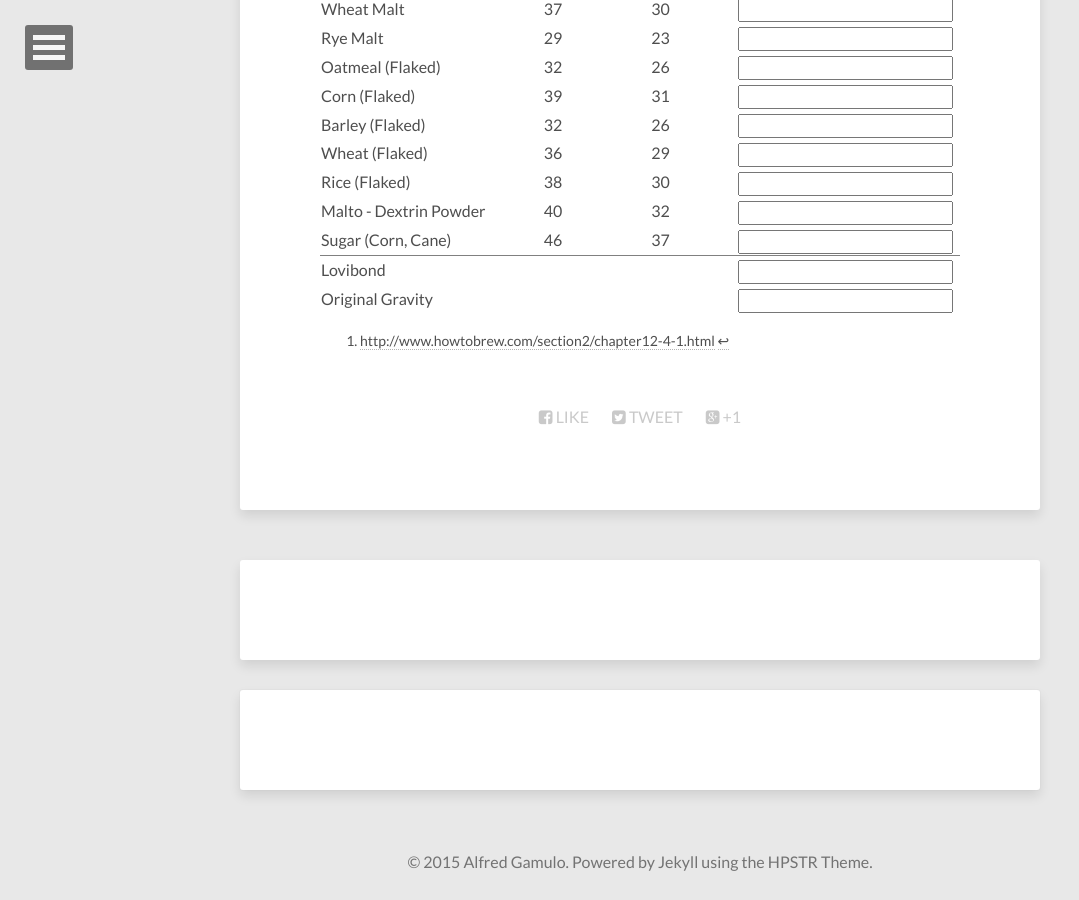
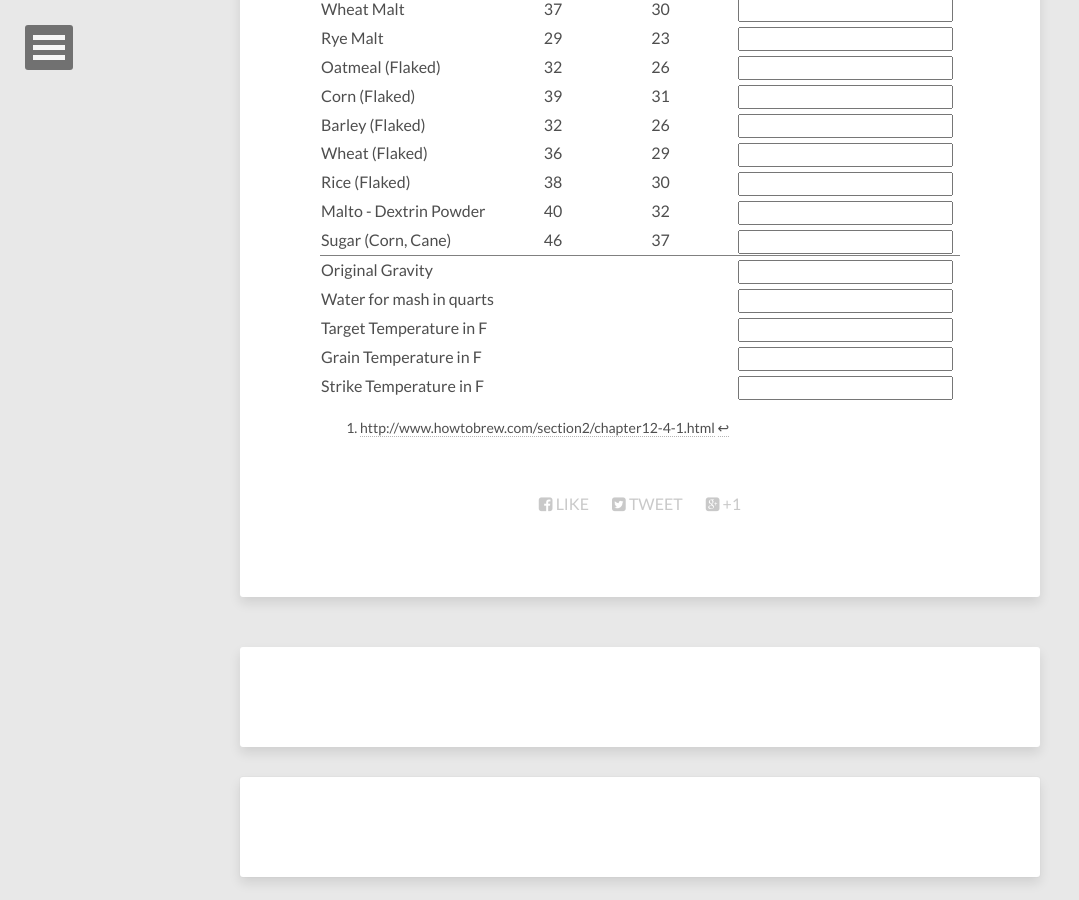
Before and after one commit to alfredgamulo/alfredgamulo.github.io, a Jekyll site: the page built from beer-tools/index.md, in a window 1280 px wide and 900 px high, scrolled down 1164 px. Shown: the whole window, without its empty margins (0-1079 px from the left). Built offline with Jekyll 4.4.1, drawn with Linux system fonts in a browser that asks for light colours; nearby versions of some CDN libraries; comment, search, counter and statistics services are not loaded; some of the changed lines change nothing that is shown.

Commit message:
beer tools added water details

```diff
--- a/beer-tools/index.md
+++ b/beer-tools/index.md
@@ -45,89 +45,130 @@
 
 
 	var total = 0;
+	var weight = 0;
 
+	if(malt1.value!=""){
+		total+= 30 * parseInt(malt1.value) / 5.5;
+		weight+=parseInt(malt1.value);
+	}
+	if(malt2.value!=""){
+		total+= 28 * parseInt(malt2.value) / 5.5;
+		weight+=parseInt(malt2.value);
+	}
+	if(malt3.value!=""){
+		total+= 30 * parseInt(malt3.value) / 5.5;
+		weight+=parseInt(malt3.value);
+	}
+	if(malt4.value!=""){
+		total+= 28 * parseInt(malt4.value) / 5.5;
+		weight+=parseInt(malt4.value);
+	}
+	if(malt5.value!=""){
+		total+= 28 * parseInt(malt5.value) / 5.5;
+		weight+=parseInt(malt5.value);
+	}
+	if(malt6.value!=""){
+		total+= 28 * parseInt(malt6.value) / 5.5;
+		weight+=parseInt(malt6.value);
+	}
+	if(malt7.value!=""){
+		total+= 26 * parseInt(malt7.value) / 5.5;
+		weight+=parseInt(malt7.value);
+	}
+	if(malt8.value!=""){
+		total+= 26 * parseInt(malt8.value) / 5.5;
+		weight+=parseInt(malt8.value);
+	}
+	if(malt9.value!=""){
+		total+= 28 * parseInt(malt9.value) / 5.5;
+		weight+=parseInt(malt9.value);
+	}
+	if(malt10.value!=""){
+		total+= 27 * parseInt(malt10.value) / 5.5;
+		weight+=parseInt(malt10.value);
+	}
+	if(malt11.value!=""){
+		total+= 27 * parseInt(malt11.value) / 5.5;
+		weight+=parseInt(malt11.value);
+	}
+	if(malt12.value!=""){
+		total+= 26 * parseInt(malt12.value) / 5.5;
+		weight+=parseInt(malt12.value);
+	}
+	if(malt13.value!=""){
+		total+= 25 * parseInt(malt13.value) / 5.5;
+		weight+=parseInt(malt13.value);
+	}
+	if(malt14.value!=""){
+		total+= 22 * parseInt(malt14.value) / 5.5;
+		weight+=parseInt(malt14.value);
+	}
+	if(malt15.value!=""){
+		total+= 20 * parseInt(malt15.value) / 5.5;
+		weight+=parseInt(malt15.value);
+	}
+	if(malt16.value!=""){
+		total+= 20 * parseInt(malt16.value) / 5.5;
+		weight+=parseInt(malt16.value);
+	}
+	if(malt17.value!=""){
+		total+= 30 * parseInt(malt17.value) / 5.5;
+		weight+=parseInt(malt17.value);
+	}
+	if(malt18.value!=""){
+		total+= 23 * parseInt(malt18.value) / 5.5;
+		weight+=parseInt(malt18.value);
+	}
+	if(malt19.value!=""){
+		total+= 26 * parseInt(malt19.value) / 5.5;
+		weight+=parseInt(malt19.value);
+	}
+	if(malt20.value!=""){
+		total+= 31 * parseInt(malt20.value) / 5.5;
+		weight+=parseInt(malt20.value);
+	}
+	if(malt21.value!=""){
+		total+= 26 * parseInt(malt21.value) / 5.5;
+		weight+=parseInt(malt21.value);
+	}
+	if(malt22.value!=""){
+		total+= 29 * parseInt(malt22.value) / 5.5;
+		weight+=parseInt(malt22.value);
+	}
+	if(malt23.value!=""){
+		total+= 30 * parseInt(malt23.value) / 5.5;
+		weight+=parseInt(malt23.value);
+	}
+	if(malt24.value!=""){
+		total+= 32 * parseInt(malt24.value) / 5.5;
+		weight+=parseInt(malt24.value);
+	}
+	if(malt25.value!=""){
+		total+= 37 * parseInt(malt25.value) / 5.5;
+		weight+=parseInt(malt25.value);
+	}
 
-if(malt1.value!=""){
-	total+= 30 * parseInt(malt1.value) / 5.5;
-}
-if(malt2.value!=""){
-	total+= 28 * parseInt(malt2.value) / 5.5;
-}
-if(malt3.value!=""){
-	total+= 30 * parseInt(malt3.value) / 5.5;
-}
-if(malt4.value!=""){
-	total+= 28 * parseInt(malt4.value) / 5.5;
-}
-if(malt5.value!=""){
-	total+= 28 * parseInt(malt5.value) / 5.5;
-}
-if(malt6.value!=""){
-	total+= 28 * parseInt(malt6.value) / 5.5;
-}
-if(malt7.value!=""){
-	total+= 26 * parseInt(malt7.value) / 5.5;
-}
-if(malt8.value!=""){
-	total+= 26 * parseInt(malt8.value) / 5.5;
-}
-if(malt9.value!=""){
-	total+= 28 * parseInt(malt9.value) / 5.5;
-}
-if(malt10.value!=""){
-	total+= 27 * parseInt(malt10.value) / 5.5;
-}
-if(malt11.value!=""){
-	total+= 27 * parseInt(malt11.value) / 5.5;
-}
-if(malt12.value!=""){
-	total+= 26 * parseInt(malt12.value) / 5.5;
-}
-if(malt13.value!=""){
-	total+= 25 * parseInt(malt13.value) / 5.5;
-}
-if(malt14.value!=""){
-	total+= 22 * parseInt(malt14.value) / 5.5;
-}
-if(malt15.value!=""){
-	total+= 20 * parseInt(malt15.value) / 5.5;
-}
-if(malt16.value!=""){
-	total+= 20 * parseInt(malt16.value) / 5.5;
-}
-if(malt17.value!=""){
-	total+= 30 * parseInt(malt17.value) / 5.5;
-}
-if(malt18.value!=""){
-	total+= 23 * parseInt(malt18.value) / 5.5;
-}
-if(malt19.value!=""){
-	total+= 26 * parseInt(malt19.value) / 5.5;
-}
-if(malt20.value!=""){
-	total+= 31 * parseInt(malt20.value) / 5.5;
-}
-if(malt21.value!=""){
-	total+= 26 * parseInt(malt21.value) / 5.5;
-}
-if(malt22.value!=""){
-	total+= 29 * parseInt(malt22.value) / 5.5;
-}
-if(malt23.value!=""){
-	total+= 30 * parseInt(malt23.value) / 5.5;
-}
-if(malt24.value!=""){
-	total+= 32 * parseInt(malt24.value) / 5.5;
-}
-if(malt25.value!=""){
-	total+= 37 * parseInt(malt25.value) / 5.5;
-}
+	console.log(weight);
 
+	var total = (1+(total/1000));
+	console.log(total);
 
-var total = (1+(total/1000));
-console.log(total);
-beercalculator.elements["OG"].value=total.toFixed(3);
+	beercalculator.elements["OG"].value=total.toFixed(3);
 
+	var water = 1.25*weight;
+	console.log(water);
+
+	beercalculator.elements["Water"].value=water.toFixed(3);
+
+	var gtemp = beercalculator.elements["GTemp"];
+	var ttemp = beercalculator.elements["TTemp"];
+	if(gtemp.value!="" && ttemp!=""){
+		ttemp = parseInt(ttemp.value);
+		gtemp = parseInt(gtemp.value);
+		var stemp=(0.2/1.25)*(ttemp - gtemp)+ttemp;
+		console.log(stemp);
+		beercalculator.elements["Temp"].value=stemp.toFixed(3);
+	}
 
 }
 </script>
@@ -162,8 +203,11 @@
 |Malto - Dextrin Powder | 40 | 32 | <input type="number" name="malt24" id="malt24" onchange="calculate()" /> |
 |Sugar (Corn, Cane) | 46 | 37 | <input type="number" name="malt25" id="malt25" onchange="calculate()" /> |
 |====
-|Lovibond| ||<input type="text" name="Lovibond"> |
-|Original Gravity   | ||<input type="number" name="OG" id="OG"> |
+|Original Gravity   | ||<input type="number" name="OG" id="OG" /> |
+|Water for mash in quarts   | ||<input type="number" name="Water" id="Water" /> |
+|Target Temperature in F   | ||<input type="number" name="TTemp" id="TTemp" onchange="calculate()" /> |
+|Grain Temperature in F   | ||<input type="number" name="GTemp" id="GTemp" onchange="calculate()" /> |
+|Strike Temperature in F   | ||<input type="number" name="Temp" id="Temp" /> |
 {: rules="groups"}
 
 </form>
```
